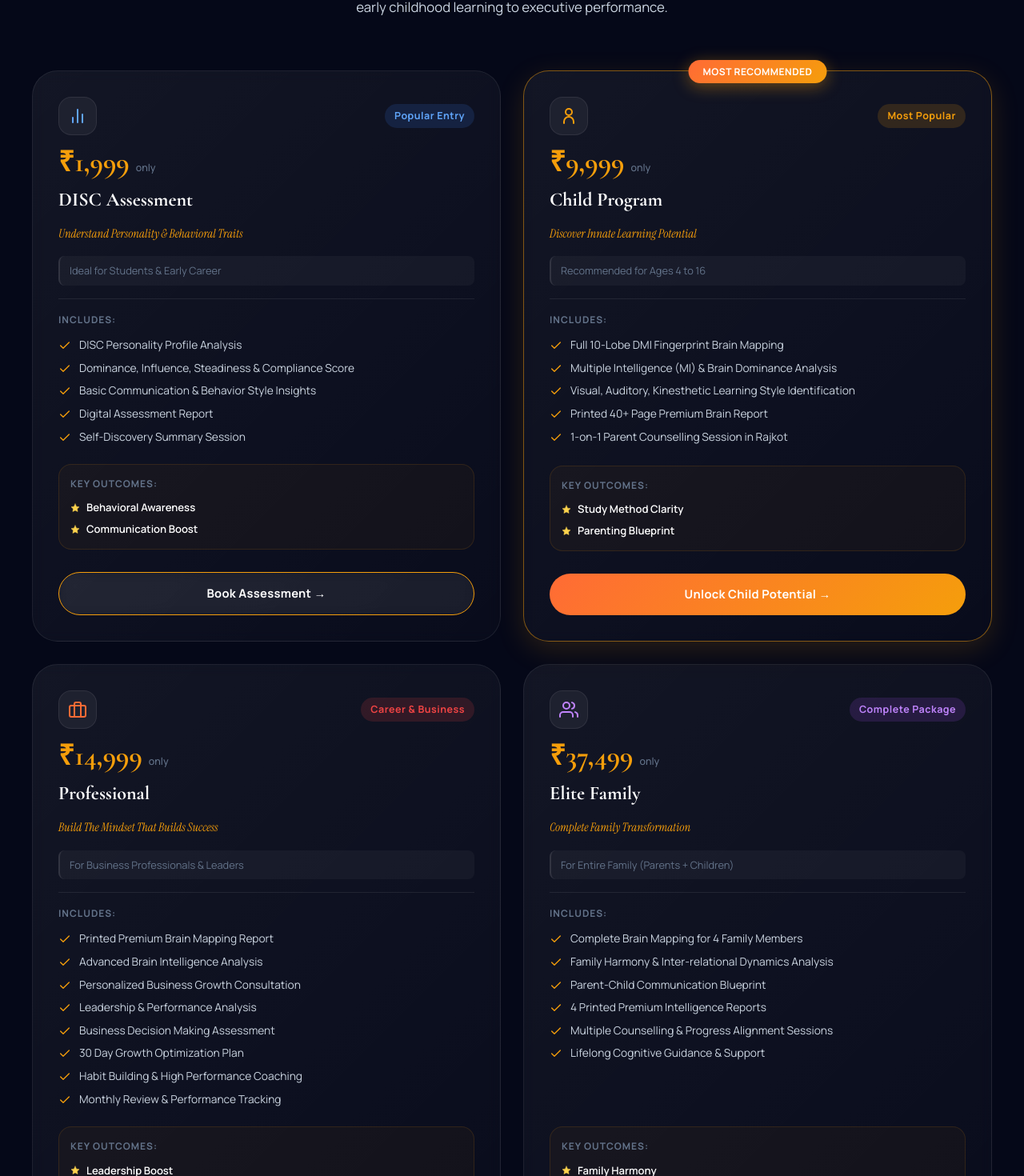
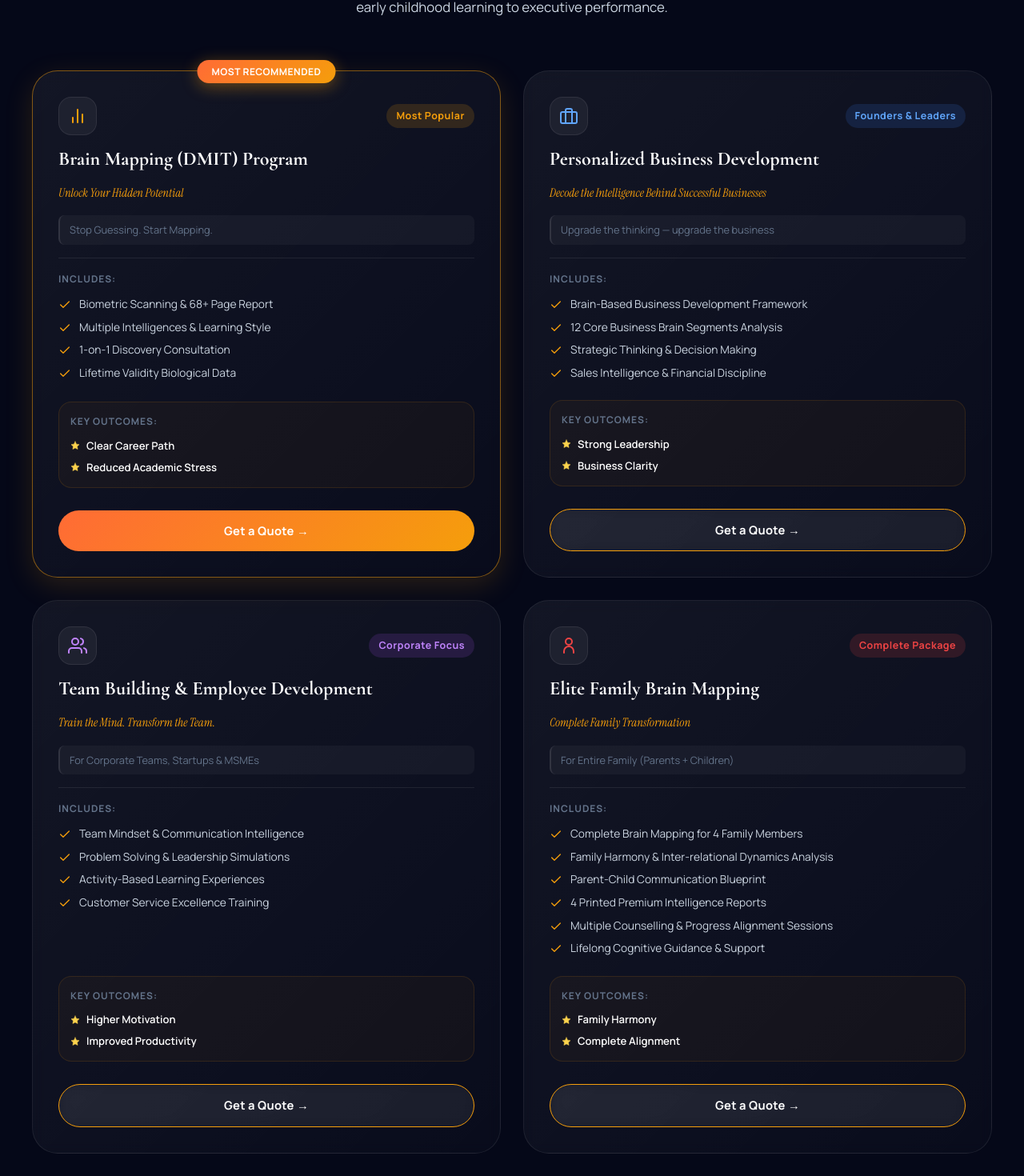
Before and after one commit to fuertenitesh-sys/ManasMatrix_Latest, a React (Vite) app: page /programs in a window 1280 px wide. Shown: the part 672-2142 px from the top of the page at 80% size. Built offline with nearby package versions, Linux system fonts and the light colour scheme.

Commit message:
Update Programs, About, and CTA Banner copy from PDFs

```diff
--- a/src/components/About/About.jsx
+++ b/src/components/About/About.jsx
@@ -53,11 +53,17 @@ const About = () => {
             </div>
 
             <h2 className="section-title" style={{ textAlign: 'left', marginBottom: '8px' }}>
-              Unlocking Human Potential Through <span className="gradient-text-gold">Brain Intelligence</span>
+              Unlocking Human Potential with <span className="gradient-text-gold">Sandip Pala</span>
             </h2>
 
             <p className="about__text">
-              At MANAS MATRIX (GrowUp Business Services), we believe that every individual holds a unique blueprint of intelligence. Operating from Spire, 150 Feet Ring Road, Rajkot, our certified Brain Mapping experts specialize in Dermatoglyphics Multiple Intelligence (DMI) analysis to help children, families, and professionals discover their natural talents, learning styles, and growth pathways.
+              I am Sandip Pala, a Strategic Brain-Alignment and Development Strategist. Having worked closely with top-tier business coaches like Dr. Vivek Bindra and Harshvardhan Jain, I have mastered high-impact frameworks to help entrepreneurs move from "trial and error" to scientific scaling.
+            </p>
+            <p className="about__text" style={{ marginTop: '12px' }}>
+              My unique edge lies in merging traditional business management with Brain-Based Cognitive Analysis. By identifying the biological "Zone of Genius" within a leader or a team, I provide a clear "User Manual" for professional success.
+            </p>
+            <p className="about__text" style={{ marginTop: '12px', fontStyle: 'italic', fontWeight: '500', color: '#1E293B', borderLeft: '3px solid #F59E0B', paddingLeft: '12px' }}>
+              "I believe that once you truly know yourself, you can finally operate with the confidence and excellence you were born for. Stop guessing and start leading with absolute clarity."
             </p>
 
             {/* Specialization Tags */}
--- a/src/components/CTABanner/CTABanner.jsx
+++ b/src/components/CTABanner/CTABanner.jsx
@@ -22,13 +22,13 @@ const CTABanner = () => {
         </h2>
 
         <p className="cta-banner__subtitle animate-reveal fade-up delay-200">
-          Don't just wonder about your potential — <em>discover it</em>. Join 500+ families
-          and professionals in Rajkot who have already unlocked their brain's true power.
+          Understanding Your Brain is Just the Beginning... Transformation Starts Now.
+          <br />Take the next step towards clarity and growth.
         </p>
 
         <div className="cta-banner__actions animate-reveal fade-up delay-300">
           <Link to="/contact" className="btn-primary cta-banner__btn" id="cta-banner-primary">
-            <span>🚀 Begin Your Elite Transformation Journey</span>
+            <span>🚀 Book Your Personal Brain Mapping Session</span>
           </Link>
           <a href="tel:9106545374" className="btn-secondary cta-banner__btn" id="cta-banner-secondary">
             📞 Call: 9106545374
@@ -37,16 +37,15 @@ const CTABanner = () => {
 
         <div className="cta-banner__programs animate-reveal zoom-in delay-400">
           {[
-            { emoji: '🔍', name: 'DISC Assessment', price: '₹1,999' },
-            { emoji: '🌱', name: 'Child Program', price: '₹9,999' },
-            { emoji: '💼', name: 'Professional', price: '₹14,999' },
-            { emoji: '👨‍👩‍👧', name: 'Elite Family', price: '₹37,499' },
+            { emoji: '🔍', name: 'Brain Mapping (DMIT)' },
+            { emoji: '💼', name: 'Business Development' },
+            { emoji: '🌱', name: 'Team Building' },
+            { emoji: '👨‍👩‍👧', name: 'Elite Family' },
           ].map((p) => (
             <Link to="/programs" key={p.name} className="cta-banner__program" style={{ textDecoration: 'none' }}>
               <span>{p.emoji}</span>
               <div>
                 <div className="cta-banner__program-name">{p.name}</div>
-                <div className="cta-banner__program-price">{p.price}</div>
               </div>
             </Link>
           ))}
--- a/src/components/Programs/Programs.jsx
+++ b/src/components/Programs/Programs.jsx
@@ -6,82 +6,72 @@ import './Programs.css';
 const Programs = () => {
   const programsData = [
     {
-      id: 'disc',
-      title: 'DISC Assessment',
-      subtitle: 'Understand Personality & Behavioral Traits',
-      tagline: 'Ideal for Students & Early Career',
-      price: '₹1,999',
-      badge: 'Popular Entry',
-      badgeColor: 'rgba(59, 130, 246, 0.15)',
-      badgeTextColor: '#60A5FA',
-      icon: <BarChartIcon size={24} color="#60A5FA" />,
-      features: [
-        'DISC Personality Profile Analysis',
-        'Dominance, Influence, Steadiness & Compliance Score',
-        'Basic Communication & Behavior Style Insights',
-        'Digital Assessment Report',
-        'Self-Discovery Summary Session',
-      ],
-      outcomes: ['Behavioral Awareness', 'Communication Boost'],
-      ctaText: 'Book Assessment →',
-      ctaClass: 'btn-secondary',
-    },
-    {
-      id: 'child',
-      title: 'Child Program',
-      subtitle: 'Discover Innate Learning Potential',
-      tagline: 'Recommended for Ages 4 to 16',
-      price: '₹9,999',
+      id: 'dmit',
+      title: 'Brain Mapping (DMIT) Program',
+      subtitle: 'Unlock Your Hidden Potential',
+      tagline: 'Stop Guessing. Start Mapping.',
       badge: 'Most Popular',
       badgeColor: 'rgba(245, 158, 11, 0.15)',
       badgeTextColor: '#F59E0B',
-      icon: <ChildIcon size={24} color="#F59E0B" />,
+      icon: <BarChartIcon size={24} color="#F59E0B" />,
       features: [
-        'Full 10-Lobe DMI Fingerprint Brain Mapping',
-        'Multiple Intelligence (MI) & Brain Dominance Analysis',
-        'Visual, Auditory, Kinesthetic Learning Style Identification',
-        'Printed 40+ Page Premium Brain Report',
-        '1-on-1 Parent Counselling Session in Rajkot',
+        'Biometric Scanning & 68+ Page Report',
+        'Multiple Intelligences & Learning Style',
+        '1-on-1 Discovery Consultation',
+        'Lifetime Validity Biological Data'
       ],
-      outcomes: ['Study Method Clarity', 'Parenting Blueprint'],
-      ctaText: 'Unlock Child Potential →',
+      outcomes: ['Clear Career Path', 'Reduced Academic Stress'],
+      ctaText: 'Get a Quote →',
       ctaClass: 'btn-primary',
       popular: true,
     },
     {
-      id: 'professional',
-      title: 'Professional',
-      subtitle: 'Build The Mindset That Builds Success',
-      tagline: 'For Business Professionals & Leaders',
-      price: '₹14,999',
-      badge: 'Career & Business',
-      badgeColor: 'rgba(239, 68, 68, 0.15)',
-      badgeTextColor: '#EF4444',
-      icon: <BriefcaseIcon size={24} color="#FF6B35" />,
+      id: 'business',
+      title: 'Personalized Business Development',
+      subtitle: 'Decode the Intelligence Behind Successful Businesses',
+      tagline: 'Upgrade the thinking — upgrade the business',
+      badge: 'Founders & Leaders',
+      badgeColor: 'rgba(59, 130, 246, 0.15)',
+      badgeTextColor: '#60A5FA',
+      icon: <BriefcaseIcon size={24} color="#60A5FA" />,
       features: [
-        'Printed Premium Brain Mapping Report',
-        'Advanced Brain Intelligence Analysis',
-        'Personalized Business Growth Consultation',
-        'Leadership & Performance Analysis',
-        'Business Decision Making Assessment',
-        '30 Day Growth Optimization Plan',
-        'Habit Building & High Performance Coaching',
-        'Monthly Review & Performance Tracking',
+        'Brain-Based Business Development Framework',
+        '12 Core Business Brain Segments Analysis',
+        'Strategic Thinking & Decision Making',
+        'Sales Intelligence & Financial Discipline'
       ],
-      outcomes: ['Leadership Boost', 'Decision Making Clarity'],
-      ctaText: 'Elevate Your Performance →',
-      ctaClass: 'btn-primary',
+      outcomes: ['Strong Leadership', 'Business Clarity'],
+      ctaText: 'Get a Quote →',
+      ctaClass: 'btn-secondary',
+    },
+    {
+      id: 'team',
+      title: 'Team Building & Employee Development',
+      subtitle: 'Train the Mind. Transform the Team.',
+      tagline: 'For Corporate Teams, Startups & MSMEs',
+      badge: 'Corporate Focus',
+      badgeColor: 'rgba(168, 85, 247, 0.15)',
+      badgeTextColor: '#C084FC',
+      icon: <UsersIcon size={24} color="#C084FC" />,
+      features: [
+        'Team Mindset & Communication Intelligence',
+        'Problem Solving & Leadership Simulations',
+        'Activity-Based Learning Experiences',
+        'Customer Service Excellence Training'
+      ],
+      outcomes: ['Higher Motivation', 'Improved Productivity'],
+      ctaText: 'Get a Quote →',
+      ctaClass: 'btn-secondary',
     },
     {
       id: 'elite-family',
-      title: 'Elite Family',
+      title: 'Elite Family Brain Mapping',
       subtitle: 'Complete Family Transformation',
       tagline: 'For Entire Family (Parents + Children)',
-      price: '₹37,499',
       badge: 'Complete Package',
-      badgeColor: 'rgba(168, 85, 247, 0.15)',
-      badgeTextColor: '#C084FC',
-      icon: <UsersIcon size={24} color="#C084FC" />,
+      badgeColor: 'rgba(239, 68, 68, 0.15)',
+      badgeTextColor: '#EF4444',
+      icon: <ChildIcon size={24} color="#EF4444" />,
       features: [
         'Complete Brain Mapping for 4 Family Members',
         'Family Harmony & Inter-relational Dynamics Analysis',
@@ -91,8 +81,8 @@ const Programs = () => {
         'Lifelong Cognitive Guidance & Support',
       ],
       outcomes: ['Family Harmony', 'Complete Alignment'],
-      ctaText: 'Transform Your Family →',
-      ctaClass: 'btn-primary',
+      ctaText: 'Get a Quote →',
+      ctaClass: 'btn-secondary',
     },
   ];
 
@@ -102,7 +92,7 @@ const Programs = () => {
         <div className="section-header">
           <div className="section-badge">
             <StarIcon size={14} color="#F59E0B" />
-            <span>Programs & Pricing</span>
+            <span>Programs</span>
           </div>
           <h2 className="section-title">
             Tailored Brain Intelligence <span className="gradient-text-gold">Programs</span>
@@ -133,10 +123,7 @@ const Programs = () => {
                 </div>
               </div>
 
-              <div className="programs__price-row">
-                <div className="programs__price">{program.price}</div>
-                <div className="programs__price-sub">only</div>
-              </div>
+
 
               <h3 className="programs__title">{program.title}</h3>
               <div className="programs__subtitle">{program.subtitle}</div>
```
